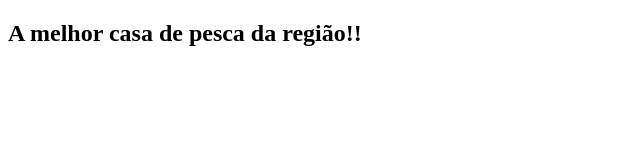
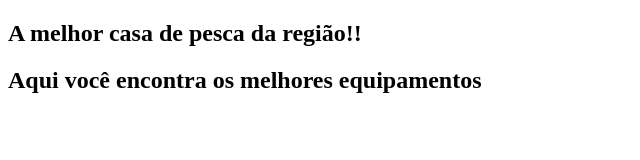
Before and after one commit to jorgeprado010/prova-html-css-jorge, a plain HTML site: page index.html in a window 1280 px wide. Shown: the whole page, without its empty margins (0-640 px from the left). Drawn offline with Linux system fonts and the light colour scheme.

Commit message:
criei o meu 2 h2: Aqui você encontra os melhores...

```diff
--- a/index.html
+++ b/index.html
@@ -7,5 +7,6 @@
 </head>
 <body>
       <h2> A melhor casa de pesca da região!!</h2>
+      <h2> Aqui você encontra os melhores equipamentos</h2>
 </body>
 </html>
```
